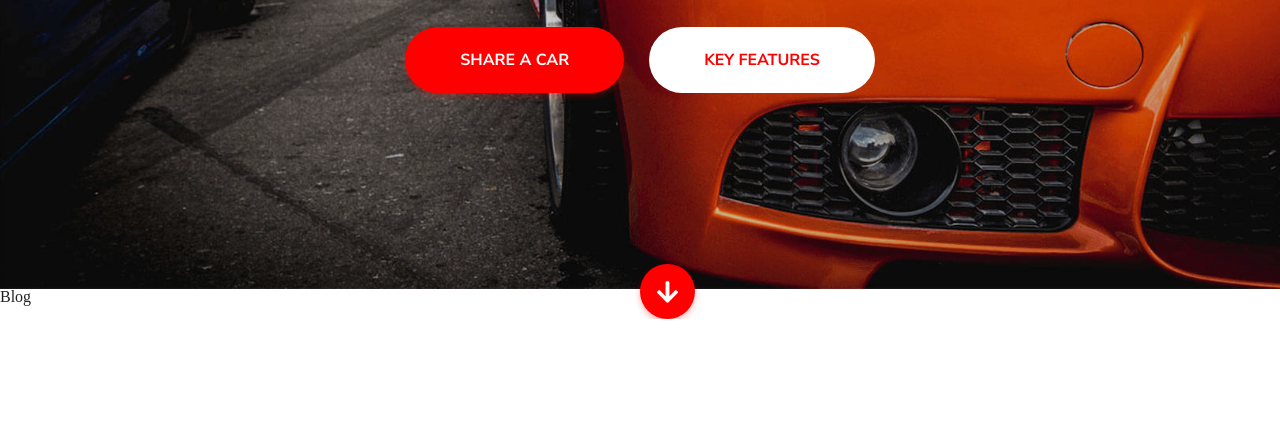
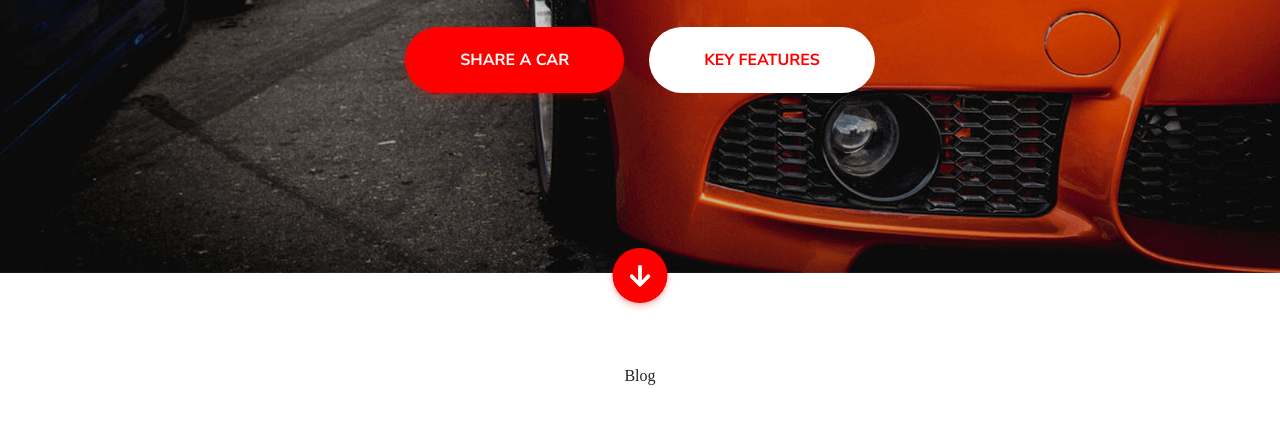
Before and after one commit to KarolNiewiadomski/carsharing, a website built with Vite: page 01_Car_Sharing/index.html in a window 1280 px wide. Shown: the part 511-934 px from the top of the page. Before the commit the page ends 830 px from the top, so only its background shows below. Built offline with nearby package versions, Linux system fonts and the light colour scheme.

Commit message:
fixed arrow centering

```diff
--- a/01_Car_Sharing/css/style.css
+++ b/01_Car_Sharing/css/style.css
@@ -7,16 +7,17 @@
   box-sizing: border-box;
 }
 
-/* body * {
+body * {
   border: 1px dotted blue;
-} */
+}
 
 body {
   width: 100%;
 }
 
 .container {
-    width: 1088px;
+  width: 1088px;
+  margin: 0 auto;
 }
 
 .banner > * {
@@ -30,7 +31,7 @@ body {
   background-position: fixed;
   display: flex;
   justify-content: center;
-  height: 100vh;
+  height: 98vh;
   position: relative;
 }
 
@@ -162,6 +163,7 @@ body {
   position: absolute;
   left: 50%;
   bottom: -30px;
+  transform: translate(-50%,0);
 }
 
 .arrow img {
@@ -170,5 +172,12 @@ body {
 }
 
 .blog {
-    background-color: var(--secondary-color);
+  background-color: var(--secondary-color);
+  height: 516px;
 }
+
+.blog-header {
+  margin: 95px;
+  display: flex;
+  justify-content: center;
+}
--- a/01_Car_Sharing/index.html
+++ b/01_Car_Sharing/index.html
@@ -48,7 +48,7 @@
 
     <section class="blog">
         <div class="container">
-            <h1 class="">Blog</h1>
+            <h1 class="blog-header">Blog</h1>
             <article></article>
             <article></article>
             <article></article>
```
